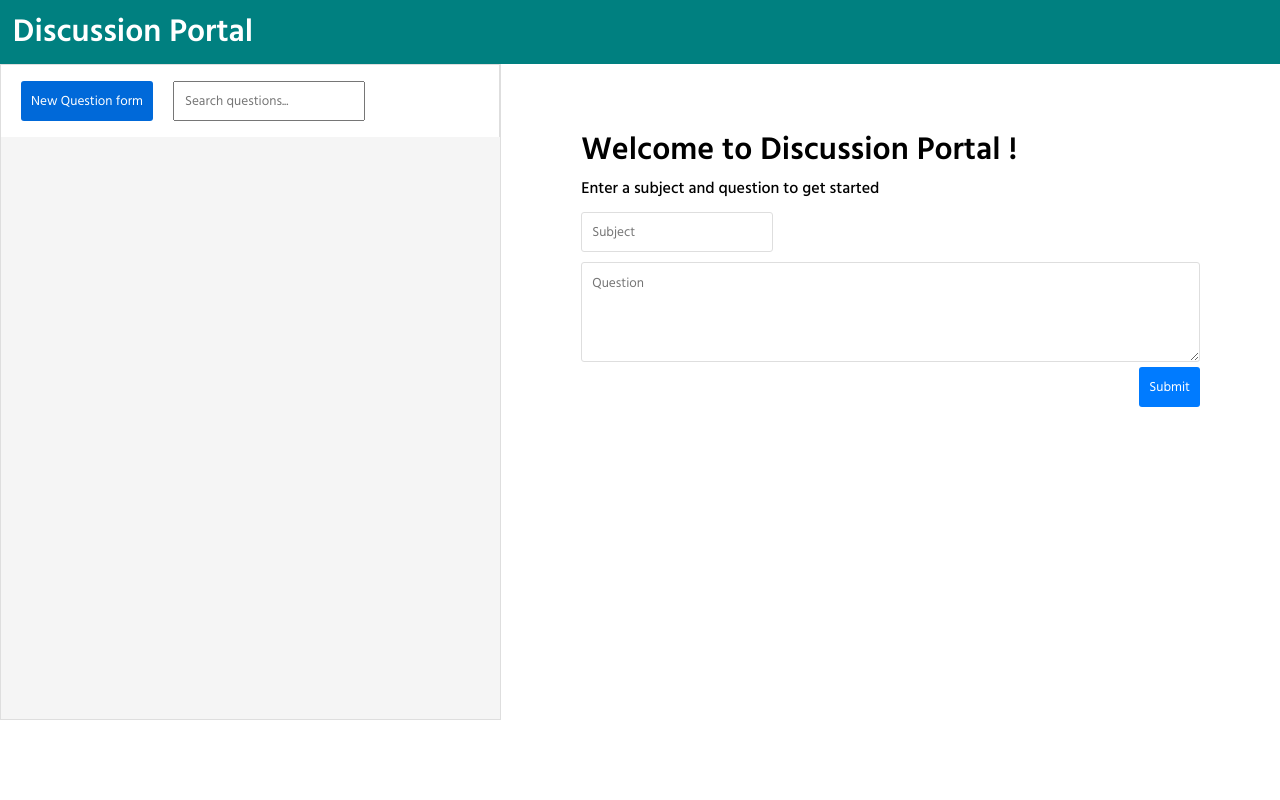
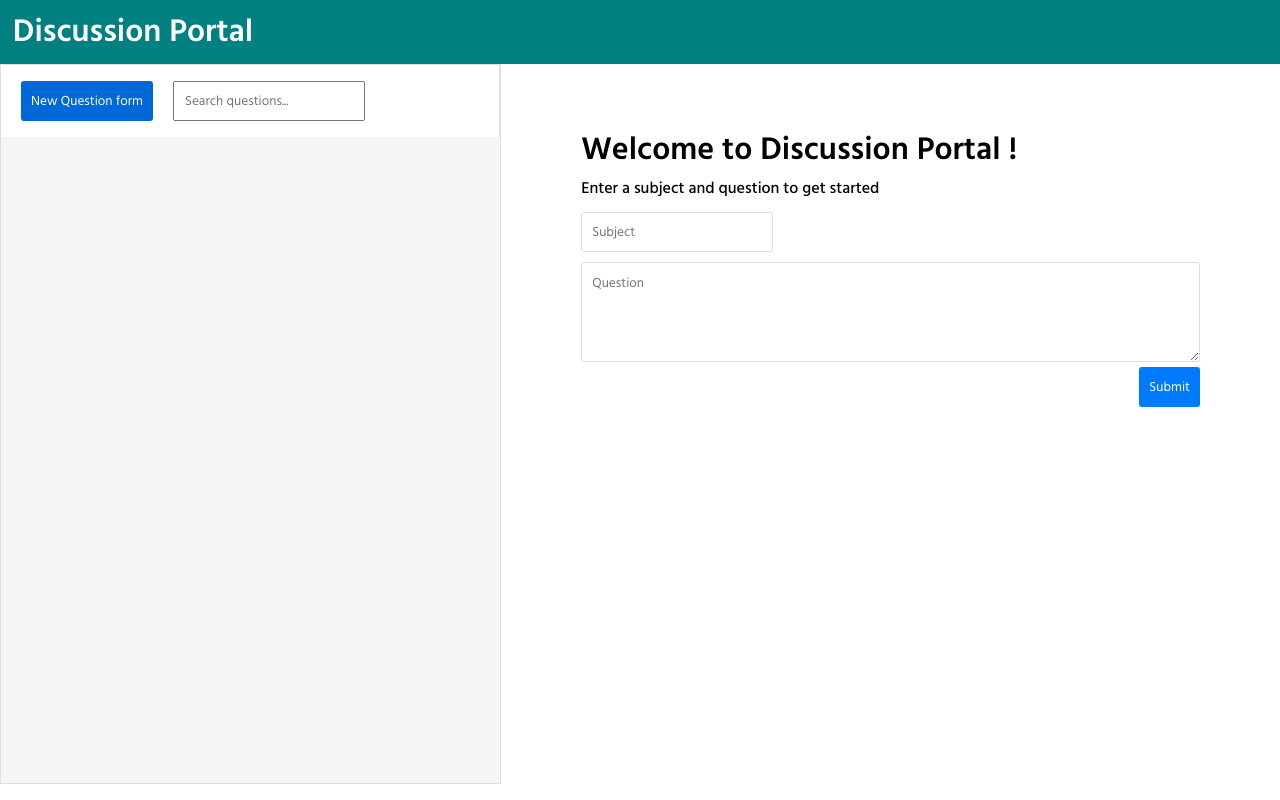
Before and after one commit to aryan31200/Discussion-App-with-DOM, a plain HTML site: page index.html in a window 1280 px wide. Drawn offline with Linux system fonts and the light colour scheme.

Commit message:
minor bug fix

```diff
--- a/src/styles.css
+++ b/src/styles.css
@@ -19,7 +19,7 @@ header h1 {
 }
 
 #container {
-    min-height: 41rem;
+    min-height: 45rem;
     background-color: white;
     width: 100%;
     padding: 0;
```
